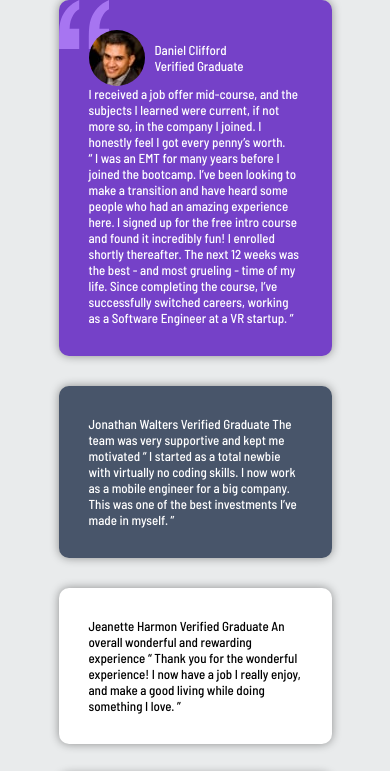
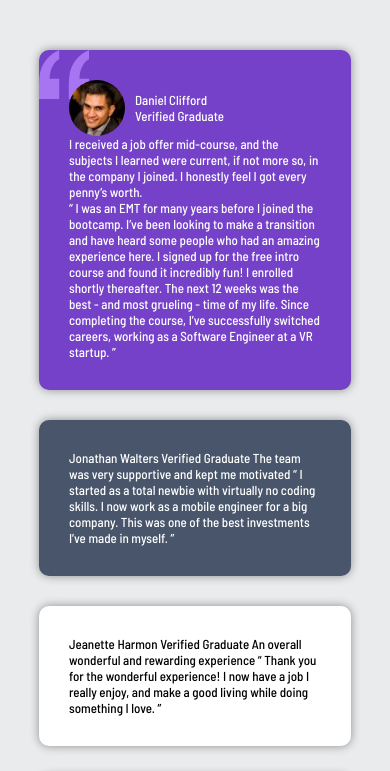
Before and after one commit to alaayman/testimonials-grid-section, a plain HTML site: page index.html in a window 390 px wide. Shown: the top 771 px of the page. Drawn offline with Linux system fonts and the light colour scheme.

Commit message:
Update style.css

```diff
--- a/style.css
+++ b/style.css
@@ -87,7 +87,7 @@ div {
 
   /* border:solid 2px blue; */
 
-  margin: auto auto;
+  margin: 100px auto;
 
   }
 
@@ -148,11 +148,11 @@ div {
 
     gap: 30px;
 
-  width: 70%;
+  width: 80%;
 
   /* border:solid 2px blue; */
 
-  margin: auto auto;
+  margin: 50px auto;
 
   }
 
```
